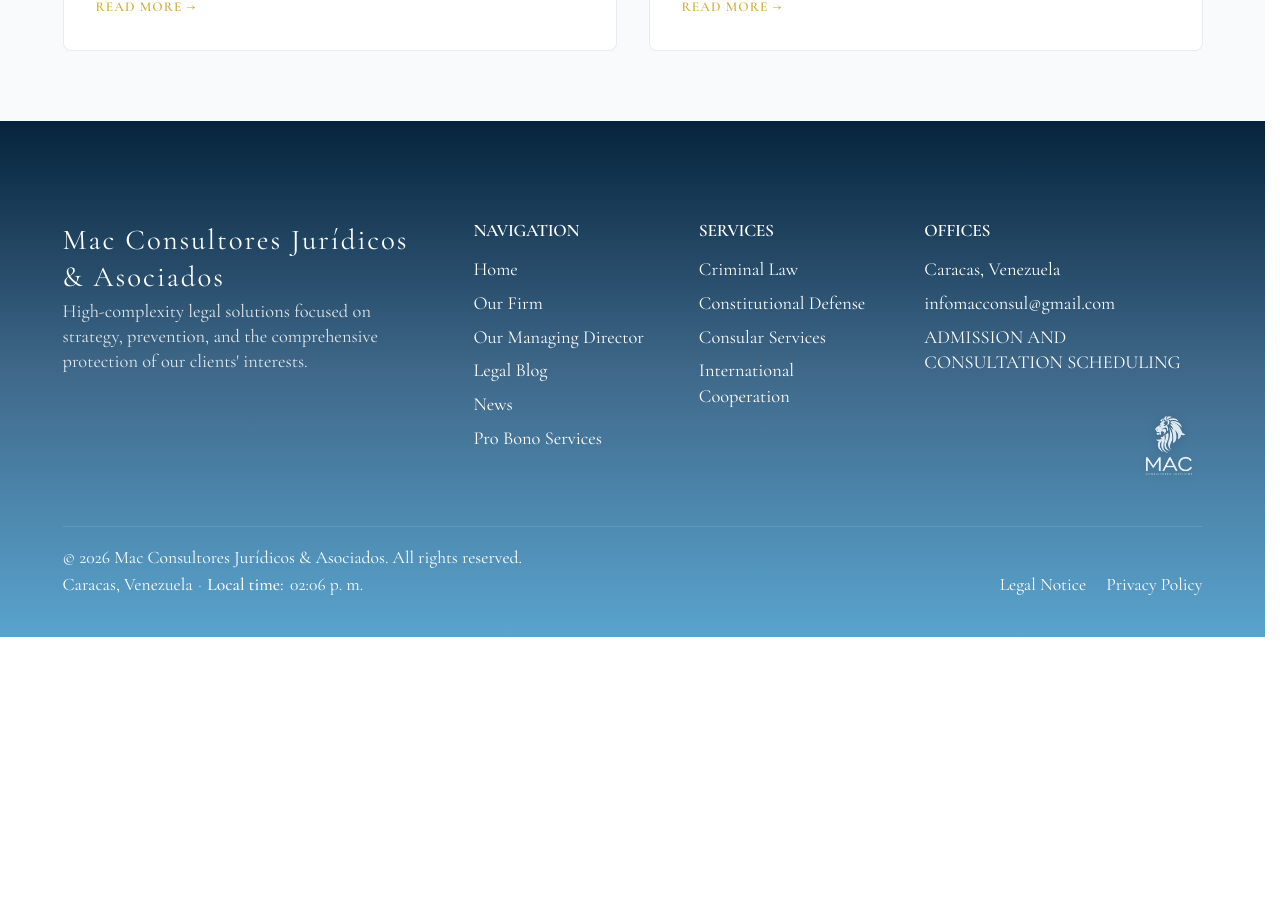
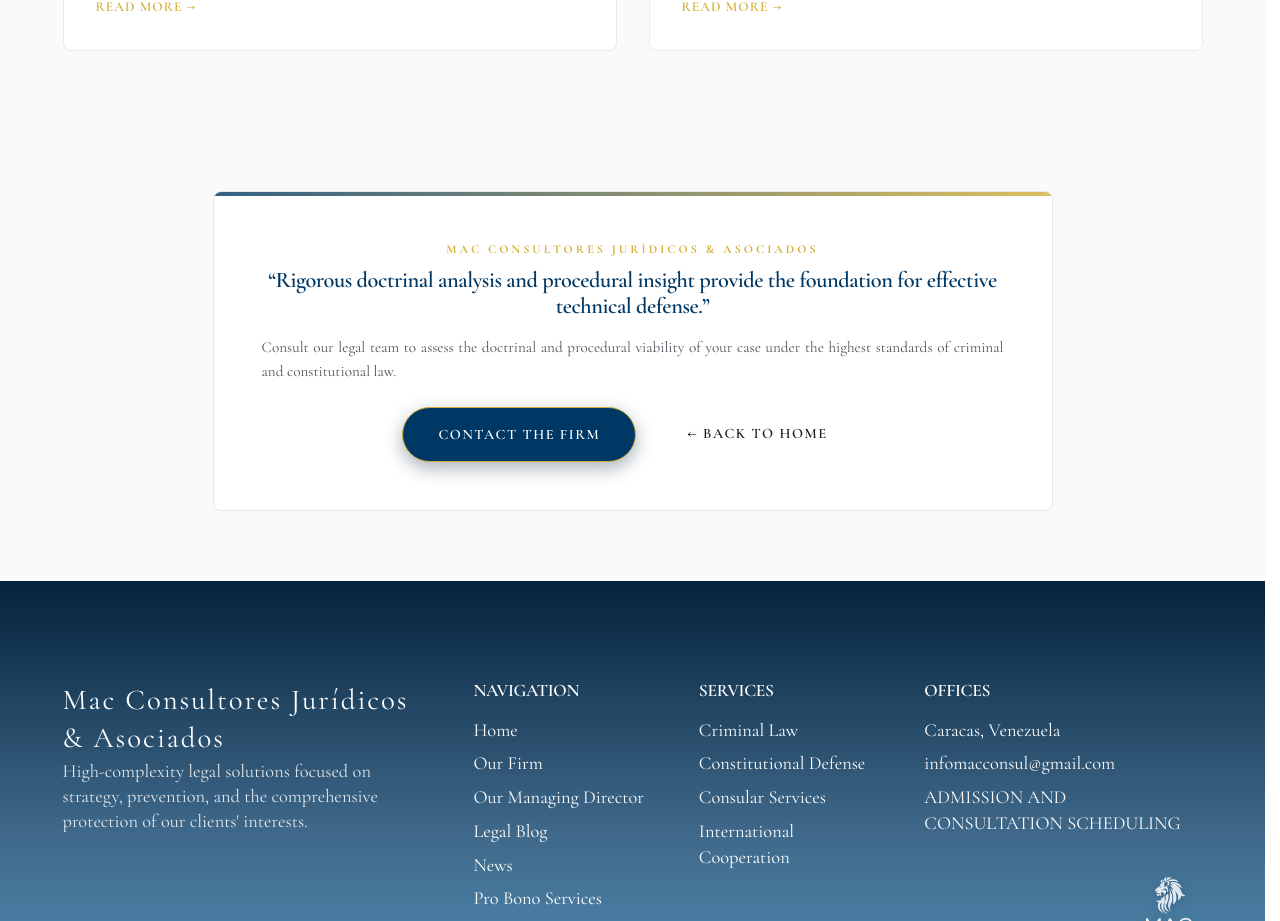
Before and after one commit to mcolina777-cpu/mac-consultores-site-clean, a Next.js app: page /en/blog in a window 1280 px wide. Shown: the part 1120-2041 px from the top of the page. Before the commit the page ends 1757 px from the top, so only its background shows below. Built offline with nearby package versions, Linux system fonts and the light colour scheme.

Commit message:
editorial: add blog and news closing navigation

```diff
--- a/src/app/[locale]/blog/amparo-garantia-vital/page.tsx
+++ b/src/app/[locale]/blog/amparo-garantia-vital/page.tsx
@@ -175,8 +175,8 @@ export default async function BlogAmparo({ params }: Props) {
               <Link href={getRoute(locale, 'contact')} className="btn btn-primary">
                 {isEs ? 'CONTACTAR A LA FIRMA' : 'CONTACT THE FIRM'}
               </Link>
-              <Link href={`/${locale}/blog`} className="btn btn-secondary">
-                {isEs ? '← VOLVER AL BLOG' : '← BACK TO BLOG'}
+              <Link href={getRoute(locale, 'blog')} className="btn btn-secondary">
+                {isEs ? '← VOLVER AL BLOG' : '← BACK TO THE BLOG'}
               </Link>
             </div>
           </div>
--- a/src/app/[locale]/blog/criminalidad-economica/page.tsx
+++ b/src/app/[locale]/blog/criminalidad-economica/page.tsx
@@ -175,8 +175,8 @@ export default async function BlogCriminalidadEconomica({ params }: Props) {
               <Link href={getRoute(locale, 'contact')} className="btn btn-primary">
                 {isEs ? 'CONTACTAR A LA FIRMA' : 'CONTACT THE FIRM'}
               </Link>
-              <Link href={`/${locale}/blog`} className="btn btn-secondary">
-                {isEs ? '← VOLVER AL BLOG' : '← BACK TO BLOG'}
+              <Link href={getRoute(locale, 'blog')} className="btn btn-secondary">
+                {isEs ? '← VOLVER AL BLOG' : '← BACK TO THE BLOG'}
               </Link>
             </div>
           </div>
--- a/src/app/[locale]/blog/detencion-in-fraganti-derecho-defensa/page.tsx
+++ b/src/app/[locale]/blog/detencion-in-fraganti-derecho-defensa/page.tsx
@@ -175,8 +175,8 @@ export default async function DetencionInFragantiArticle({ params }: Props) {
               <Link href={getRoute(locale, 'contact')} className="btn btn-primary">
                 {isEs ? 'CONTACTAR A LA FIRMA' : 'CONTACT THE FIRM'}
               </Link>
-              <Link href={`/${locale}/blog`} className="btn btn-secondary">
-                {isEs ? '← VOLVER AL BLOG' : '← BACK TO BLOG'}
+              <Link href={getRoute(locale, 'blog')} className="btn btn-secondary">
+                {isEs ? '← VOLVER AL BLOG' : '← BACK TO THE BLOG'}
               </Link>
             </div>
           </div>
--- a/src/app/[locale]/blog/page.tsx
+++ b/src/app/[locale]/blog/page.tsx
@@ -1,6 +1,7 @@
 import React from 'react';
 import Link from 'next/link';
 import { getDictionary } from '@/i18n/getDictionary';
+import { getRoute } from '@/lib/routes';
 
 type Props = {
   params: Promise<{ locale: string }>;
@@ -163,6 +164,68 @@ export default async function BlogIndex({ params }: Props) {
           </div>
         </div>
       </section>
+
+      {/* CIERRE INSTITUCIONAL */}
+      <section className="bg-soft section-padding-asym">
+        <div
+          className="container"
+          style={{ maxWidth: '840px', margin: '0 auto' }}
+        >
+          <div
+            className="card bg-soft text-center"
+            style={{
+              padding: '3rem',
+              border: '1px solid var(--border-color, #e5e7eb)',
+              borderRadius: '8px',
+            }}
+          >
+            <span className="section-tag">
+              MAC CONSULTORES JURÍDICOS & ASOCIADOS
+            </span>
+
+            <h3
+              className="serif mt-1rem mb-1rem"
+              style={{ fontSize: '1.4rem' }}
+            >
+              {isEs
+                ? '“El análisis dogmático riguroso y la doctrina procesal sustentan una defensa técnica efectiva.”'
+                : '“Rigorous doctrinal analysis and procedural insight provide the foundation for effective technical defense.”'}
+            </h3>
+
+            <p
+              className="max-w-800 mx-auto mb-2rem text-muted"
+              style={{ lineHeight: 1.6, fontSize: '0.95rem' }}
+            >
+              {isEs
+                ? 'Consulte con nuestro equipo forense para evaluar la viabilidad dogmática y procesal de su caso bajo los más altos estándares del Derecho penal y constitucional.'
+                : 'Consult our legal team to assess the doctrinal and procedural viability of your case under the highest standards of criminal and constitutional law.'}
+            </p>
+
+            <div
+              style={{
+                display: 'flex',
+                gap: '1rem',
+                justifyContent: 'center',
+                flexWrap: 'wrap',
+              }}
+            >
+              <Link
+                href={getRoute(locale, 'contact')}
+                className="btn btn-primary"
+              >
+                {isEs ? 'CONTACTAR A LA FIRMA' : 'CONTACT THE FIRM'}
+              </Link>
+
+              <Link
+                href={getRoute(locale, 'home')}
+                className="btn btn-secondary"
+              >
+                {isEs ? '← VOLVER AL INICIO' : '← BACK TO HOME'}
+              </Link>
+            </div>
+          </div>
+        </div>
+      </section>
     </main>
   );
 }
--- a/src/app/[locale]/blog/regimen-poderes-cpc-copp/page.tsx
+++ b/src/app/[locale]/blog/regimen-poderes-cpc-copp/page.tsx
@@ -175,8 +175,8 @@ export default async function BlogPoderes({ params }: Props) {
               <Link href={getRoute(locale, 'contact')} className="btn btn-primary">
                 {isEs ? 'CONTACTAR A LA FIRMA' : 'CONTACT THE FIRM'}
               </Link>
-              <Link href={`/${locale}/blog`} className="btn btn-secondary">
-                {isEs ? '← VOLVER AL BLOG' : '← BACK TO BLOG'}
+              <Link href={getRoute(locale, 'blog')} className="btn btn-secondary">
+                {isEs ? '← VOLVER AL BLOG' : '← BACK TO THE BLOG'}
               </Link>
             </div>
           </div>
```
Also changed, not shown: src/app/[locale]/news/page.tsx (+64 -0 lines).
